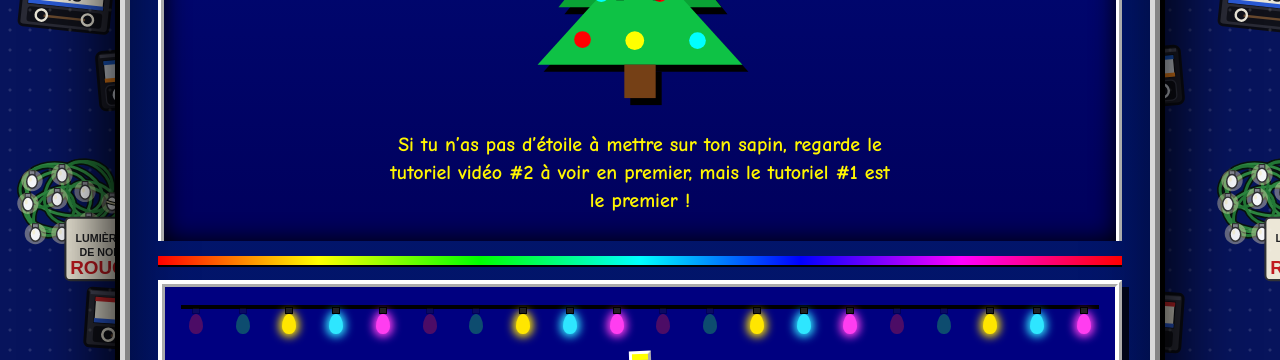
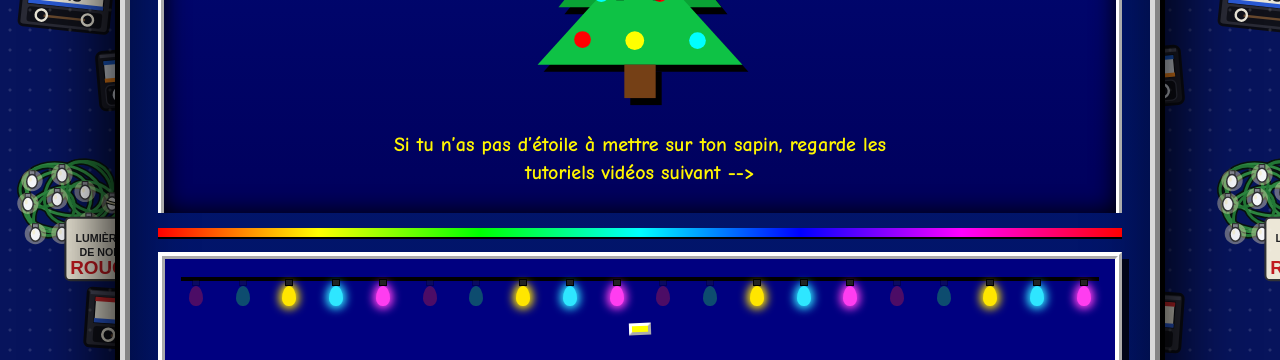
Before and after one commit to simongauthier101/Joyeux-Nael-2026, a plain HTML site: page index.html in a window 1280 px wide. Shown: the part 1040-1400 px from the top of the page. Drawn offline with Linux system fonts and the light colour scheme.

Commit message:
Update tree caption text in index.html

```diff
--- a/index.html
+++ b/index.html
@@ -123,7 +123,7 @@ button{font-family:inherit;font-weight:bold;font-size:clamp(16px,3vw,20px);color
         </g>
 <animate attributeName="opacity" values="1;.65;1" dur=".8s" repeatCount="indefinite"/>
       </svg>
-      <div class="tree-caption"><h2><small>Si tu n’as pas d’étoile à mettre sur ton sapin, regarde le tutoriel vidéo #2 à voir en premier, mais le tutoriel #1 est le premier !</small></h2></div>
+      <div class="tree-caption"><h2><small>Si tu n’as pas d’étoile à mettre sur ton sapin, regarde les tutoriels vidéos suivant --></small></h2></div>
     </div>
   </header>
 
```
